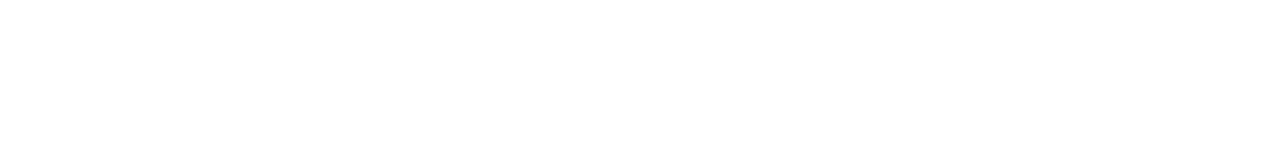
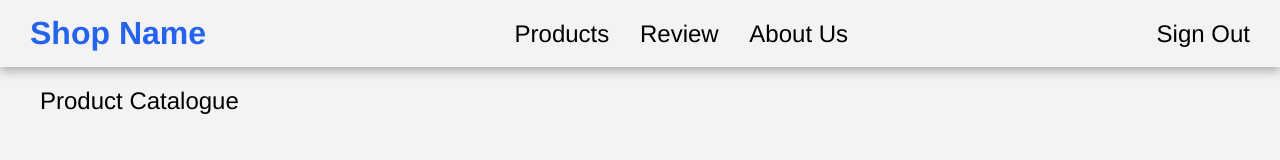
Before and after one commit to wz-Tan/Web1201_Assignment, a plain HTML site: page products.html in a window 1280 px wide. Drawn offline with Linux system fonts and the light colour scheme.

Commit message:
feat: header and css util classes

```diff
--- /dev/null
+++ b/css/fonts.css
@@ -0,0 +1,39 @@
+/* File For Font Related Styles*/
+/* Font Style */
+* {
+    font-family: Helvetica, Arial, sans-serif;
+    text-decoration: none;
+    font-weight: normal;
+    color: var(--color-text);
+}
+
+/* Font Color */
+.text-accent {
+    color: var(--color-accent);
+}
+
+/* Font Sizes */
+.text-large {
+    font-size: 32px;
+}
+
+.text-medium {
+    font-size: 24px;
+}
+
+.text-small {
+    font-size: 16px;
+}
+
+/* Font Weights */
+.text-bold {
+    font-weight: 800;
+}
+
+.text-semibold {
+    font-weight: 600;
+}
+
+.text-light {
+    font-weight: 300;
+}
--- a/css/styles.css
+++ b/css/styles.css
@@ -0,0 +1,59 @@
+/*Padding - 8 px*/
+/*Rounding - 15px*/
+
+/* Removing Defaults*/
+* {
+    box-sizing: border-box;
+    padding: 0px;
+    margin: 0px;
+}
+
+/* Accent Color - For Highlighting Texts or Special Context */
+:root {
+    --color-text: #000000;
+    --color-background: #f3f3f3;
+    --color-accent: #2563eb;
+}
+
+/* Body - Background Color */
+body {
+    background-color: var(--color-background);
+}
+
+/* Header */
+header {
+    background-color: var(--color-background);
+    width: 100%;
+    padding: 15px 30px;
+    display: flex;
+    align-items: center;
+    justify-content: space-between;
+    box-shadow: 0 4px 10px rgba(0, 0, 0, 0.3);
+}
+
+header nav li {
+    display: inline;
+    margin: 0px 12px;
+    position: relative;
+}
+
+header nav li:hover {
+    cursor: pointer;
+}
+
+/* Underline Effect */
+header nav a::after {
+    content: "";
+    position: absolute;
+    bottom: 0;
+    left: 0;
+    width: 0;
+    height: 2px;
+    background-color: var(--color-accent);
+    transition: width 0.3s ease;
+}
+
+/* On Hover Set With to Full */
+header nav a:hover::after {
+    width: 100%;
+}
--- /dev/null
+++ b/css/utils.css
@@ -0,0 +1,7 @@
+/* This File For Specific Elements - Non Native Classes and IDs */
+
+/* Wrap this for all content aside for header and footer */
+.container {
+    margin: 0 20px;
+    padding: 20px;
+}
--- a/products.html
+++ b/products.html
@@ -4,7 +4,24 @@
         <meta charset="UTF-8" />
         <meta name="viewport" content="width=device-width, initial-scale=1.0" />
         <title>Products</title>
-        <link rel="styles" href="./css/styles.css" />
+        <link rel="stylesheet" href="./css/styles.css" />
+        <link rel="stylesheet" href="./css/fonts.css" />
+        <link rel="stylesheet" href="./css/utils.css" />
     </head>
-    <body></body>
+    <body>
+        <header>
+            <h1 class="text-large text-bold text-accent">Shop Name</h1>
+            <nav>
+                <ul class="text-medium">
+                    <li><a href="products.html">Products</a></li>
+                    <li><a href="review.html">Review</a></li>
+                    <li><a href="about-us.html">About Us</a></li>
+                </ul>
+            </nav>
+            <h1 class="text-medium">Sign Out</h1>
+        </header>
+        <main class="container">
+            <h1 class="text-medium">Product Catalogue</h1>
+        </main>
+    </body>
 </html>
```
Also changed, not shown: about-us.html (+3 -1 lines), feedback.html (deleted, +0 -10 lines), index.html (+2 -0 lines), review.html (added, +12 -0 lines), css/portfolio-lincoln.css (added), portfolio/lincoln.html (added).
